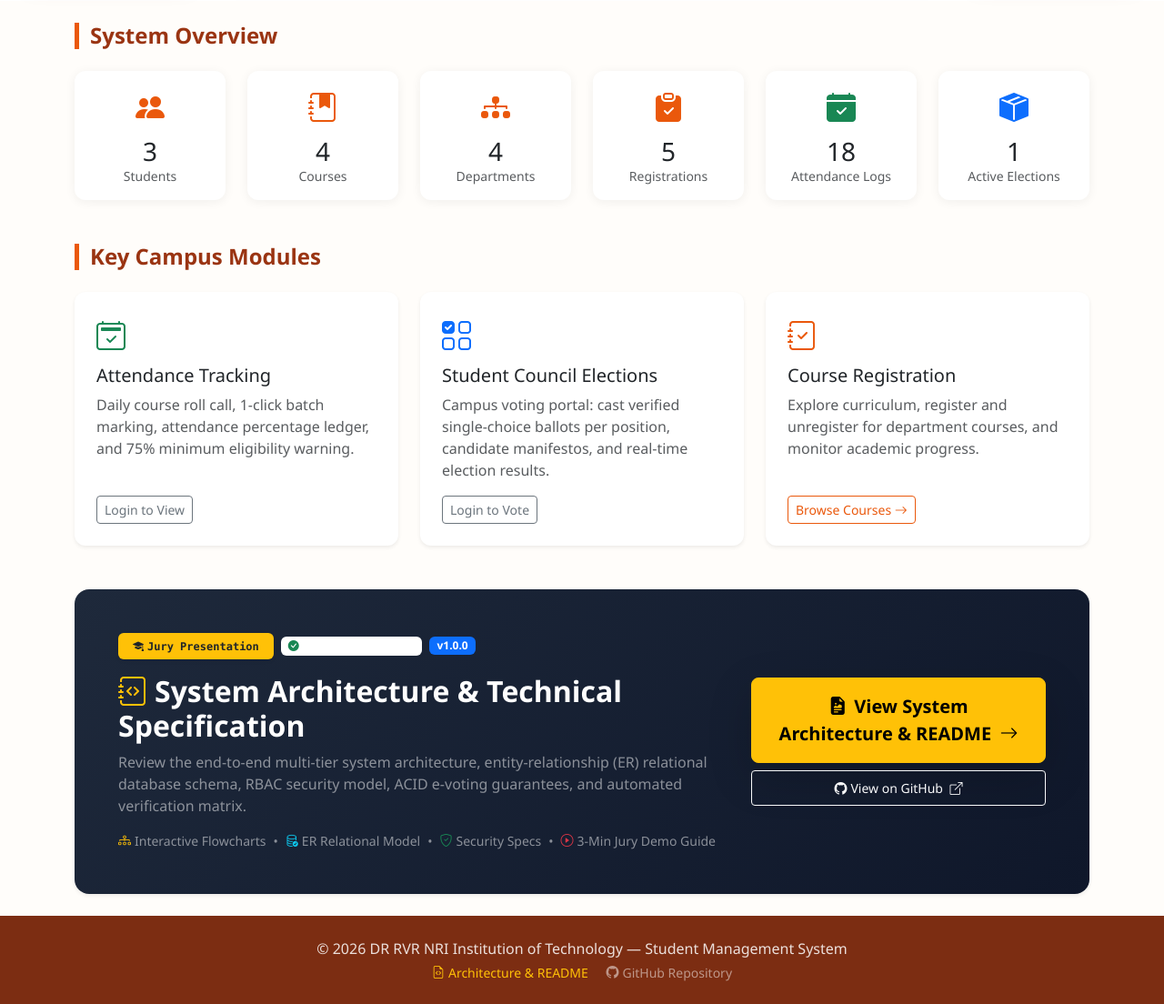
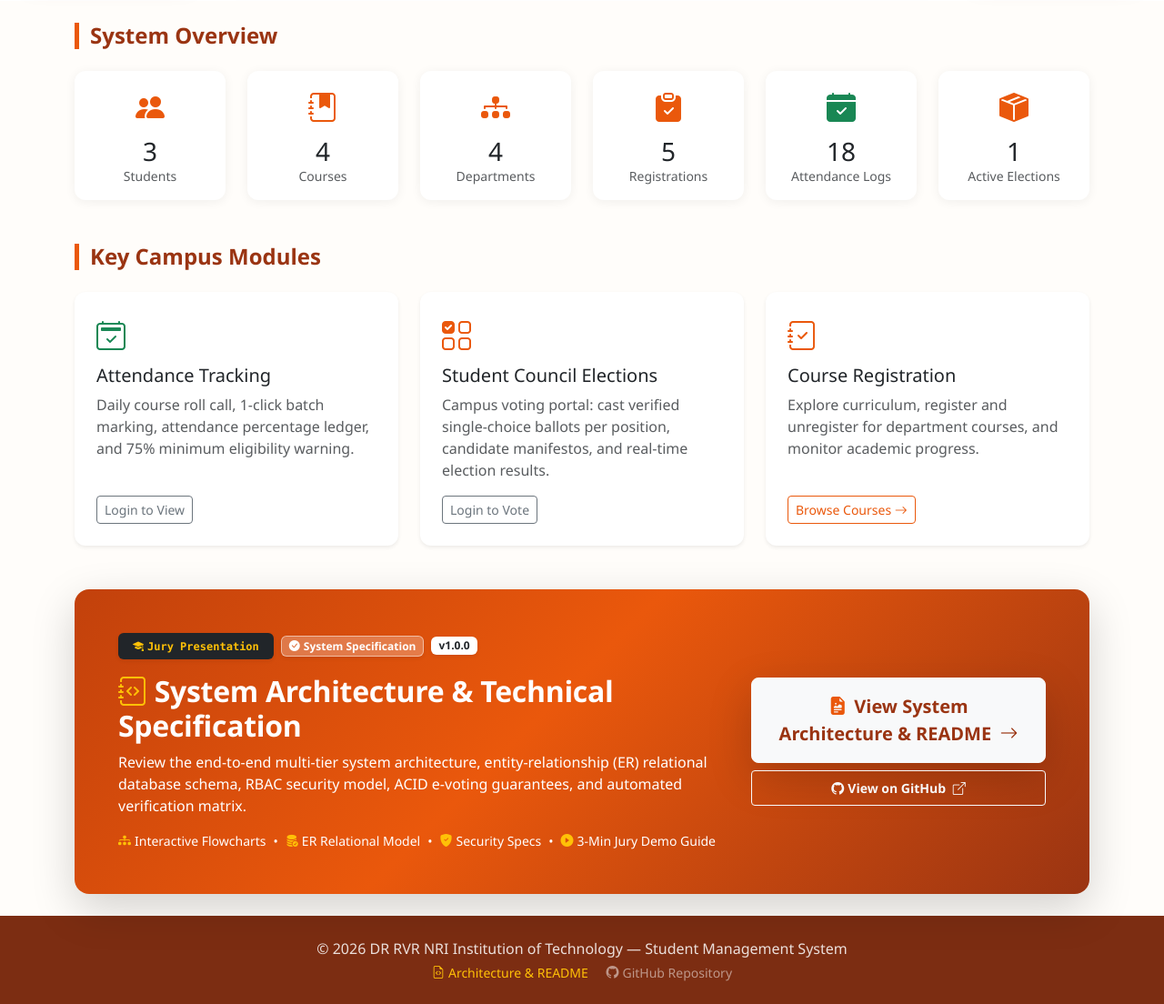
Before and after one commit to Rishikvelagapudi/sms_app, a Django app: page / in a window 1280 px wide. Shown: the part 630-1734 px from the top of the page at 91% size. Run offline with Django 5.2, Linux system fonts and the light colour scheme; data comes from the database, SQL or seed files in the repository.

Commit message:
style: update technical showcase card and docs hero from blue to orange theme

```diff
--- a/static/css/style.css
+++ b/static/css/style.css
@@ -239,6 +239,18 @@ video::-moz-media-controls-fullscreen-button {
     font-weight: 600;
 }
 
+.bg-primary {
+    background-color: var(--primary) !important;
+}
+
+.text-primary {
+    color: var(--primary) !important;
+}
+
+.border-primary {
+    border-color: var(--primary) !important;
+}
+
 .btn-primary {
     background-color: var(--primary);
     border-color: var(--primary);
--- a/templates/home.html
+++ b/templates/home.html
@@ -193,38 +193,38 @@
 <!-- ================================================================= -->
 <!-- Jury & Institutional Technical Specification Showcase Card -->
 <!-- ================================================================= -->
-<div class="card border-0 shadow-sm rounded-4 mt-5 overflow-hidden" style="background: linear-gradient(135deg, #1e293b 0%, #0f172a 100%); color: #fff;">
+<div class="card border-0 shadow-lg rounded-4 mt-5 overflow-hidden" style="background: linear-gradient(135deg, #c2410c 0%, #ea580c 45%, #9a3412 100%); color: #ffffff; border: 1px solid rgba(255,255,255,0.15);">
     <div class="card-body p-4 p-lg-5">
         <div class="row align-items-center g-4">
             <div class="col-lg-8">
                 <div class="d-flex align-items-center gap-2 mb-3">
-                    <span class="badge bg-warning text-dark px-3 py-2 fw-bold font-monospace shadow-sm">
+                    <span class="badge bg-dark text-warning px-3 py-2 fw-bold font-monospace shadow-sm">
                         <i class="bi bi-mortarboard-fill me-1"></i>Jury Presentation
                     </span>
-                    <span class="badge bg-white bg-opacity-20 text-white px-2 py-1">
-                        <i class="bi bi-check-circle-fill text-success me-1"></i>System Specification
+                    <span class="badge bg-white bg-opacity-25 text-white border border-white border-opacity-50 px-2 py-1 shadow-sm">
+                        <i class="bi bi-check-circle-fill me-1"></i>System Specification
                     </span>
-                    <span class="badge bg-primary px-2 py-1">v1.0.0</span>
+                    <span class="badge bg-white text-dark fw-bold px-2 py-1 shadow-sm">v1.0.0</span>
                 </div>
-                <h2 class="fw-bold text-white mb-2">
+                <h2 class="fw-bold text-white mb-2" style="letter-spacing: -0.3px;">
                     <i class="bi bi-journal-code text-warning me-2"></i>System Architecture &amp; Technical Specification
                 </h2>
-                <p class="text-white-50 mb-3 fs-6">
+                <p class="text-white text-opacity-90 mb-3 fs-6">
                     Review the end-to-end multi-tier system architecture, entity-relationship (ER) relational database schema, RBAC security model, ACID e-voting guarantees, and automated verification matrix.
                 </p>
-                <div class="d-flex flex-wrap gap-2 text-white-50 small">
-                    <span><i class="bi bi-diagram-3 text-warning me-1"></i>Interactive Flowcharts</span> &bull;
-                    <span><i class="bi bi-database-check text-info me-1"></i>ER Relational Model</span> &bull;
-                    <span><i class="bi bi-shield-check text-success me-1"></i>Security Specs</span> &bull;
-                    <span><i class="bi bi-play-circle text-danger me-1"></i>3-Min Jury Demo Guide</span>
+                <div class="d-flex flex-wrap gap-2 text-white text-opacity-90 small">
+                    <span><i class="bi bi-diagram-3-fill text-warning me-1"></i>Interactive Flowcharts</span> &bull;
+                    <span><i class="bi bi-database-fill-check text-warning me-1"></i>ER Relational Model</span> &bull;
+                    <span><i class="bi bi-shield-fill-check text-warning me-1"></i>Security Specs</span> &bull;
+                    <span><i class="bi bi-play-circle-fill text-warning me-1"></i>3-Min Jury Demo Guide</span>
                 </div>
             </div>
             <div class="col-lg-4 text-lg-end">
                 <div class="d-flex flex-column flex-sm-row flex-lg-column gap-2 justify-content-lg-end">
-                    <a href="{% url 'readme' %}" class="btn btn-warning btn-lg fw-bold px-4 py-3 shadow-lg">
-                        <i class="bi bi-file-earmark-richtext-fill me-2"></i>View System Architecture &amp; README <i class="bi bi-arrow-right ms-1"></i>
+                    <a href="{% url 'readme' %}" class="btn btn-light btn-lg fw-bold px-4 py-3 shadow-lg" style="color: #9a3412;">
+                        <i class="bi bi-file-earmark-richtext-fill me-2" style="color: #ea580c;"></i>View System Architecture &amp; README <i class="bi bi-arrow-right ms-1"></i>
                     </a>
-                    <a href="https://github.com/Rishikvelagapudi/sms_app" target="_blank" class="btn btn-outline-light btn-sm px-3 py-2">
+                    <a href="https://github.com/Rishikvelagapudi/sms_app" target="_blank" class="btn btn-outline-light btn-sm px-3 py-2 fw-semibold">
                         <i class="bi bi-github me-1"></i>View on GitHub <i class="bi bi-box-arrow-up-right ms-1"></i>
                     </a>
                 </div>
```
Also changed, not shown: templates/readme.html (+5 -5 lines).
